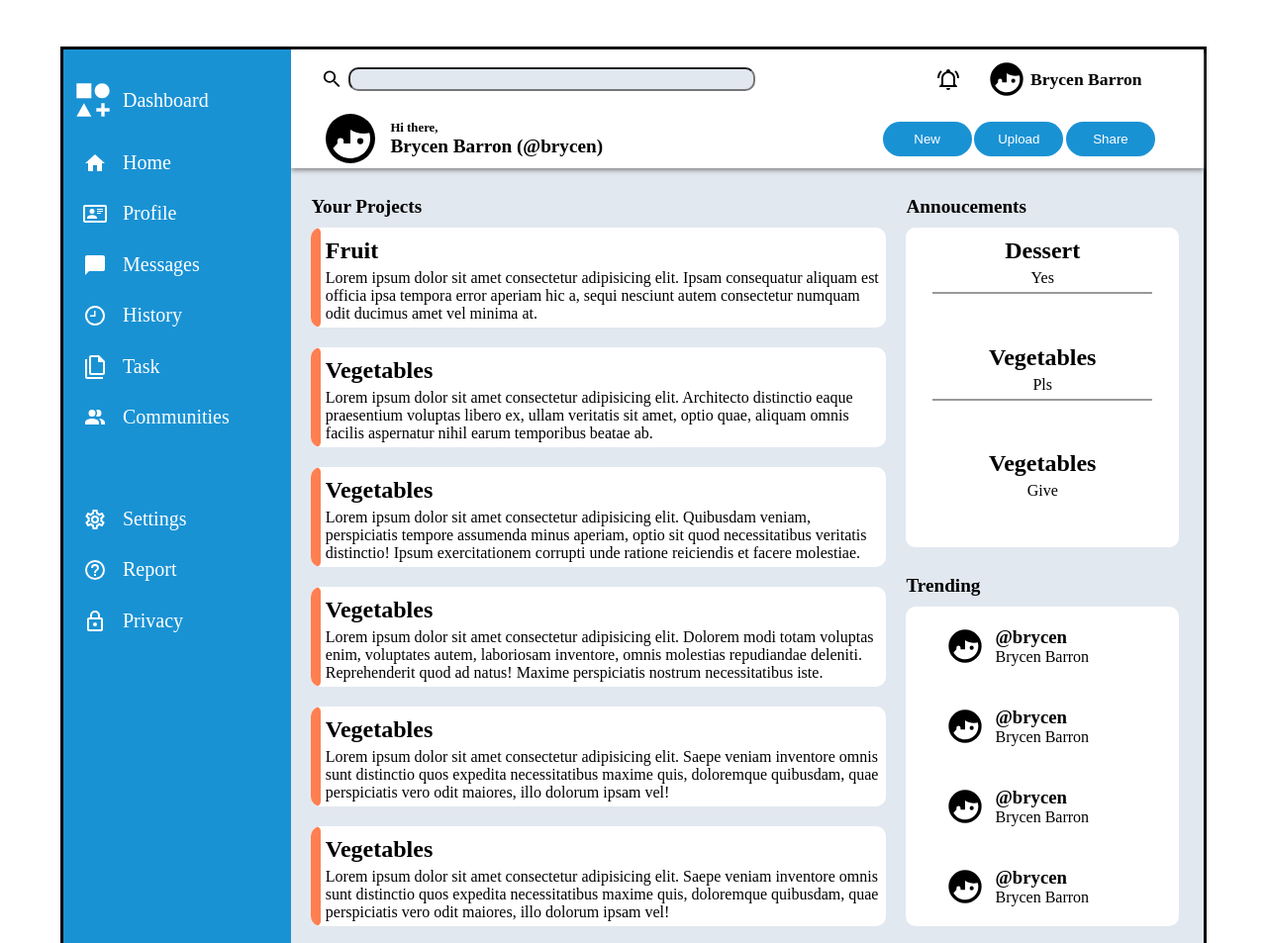
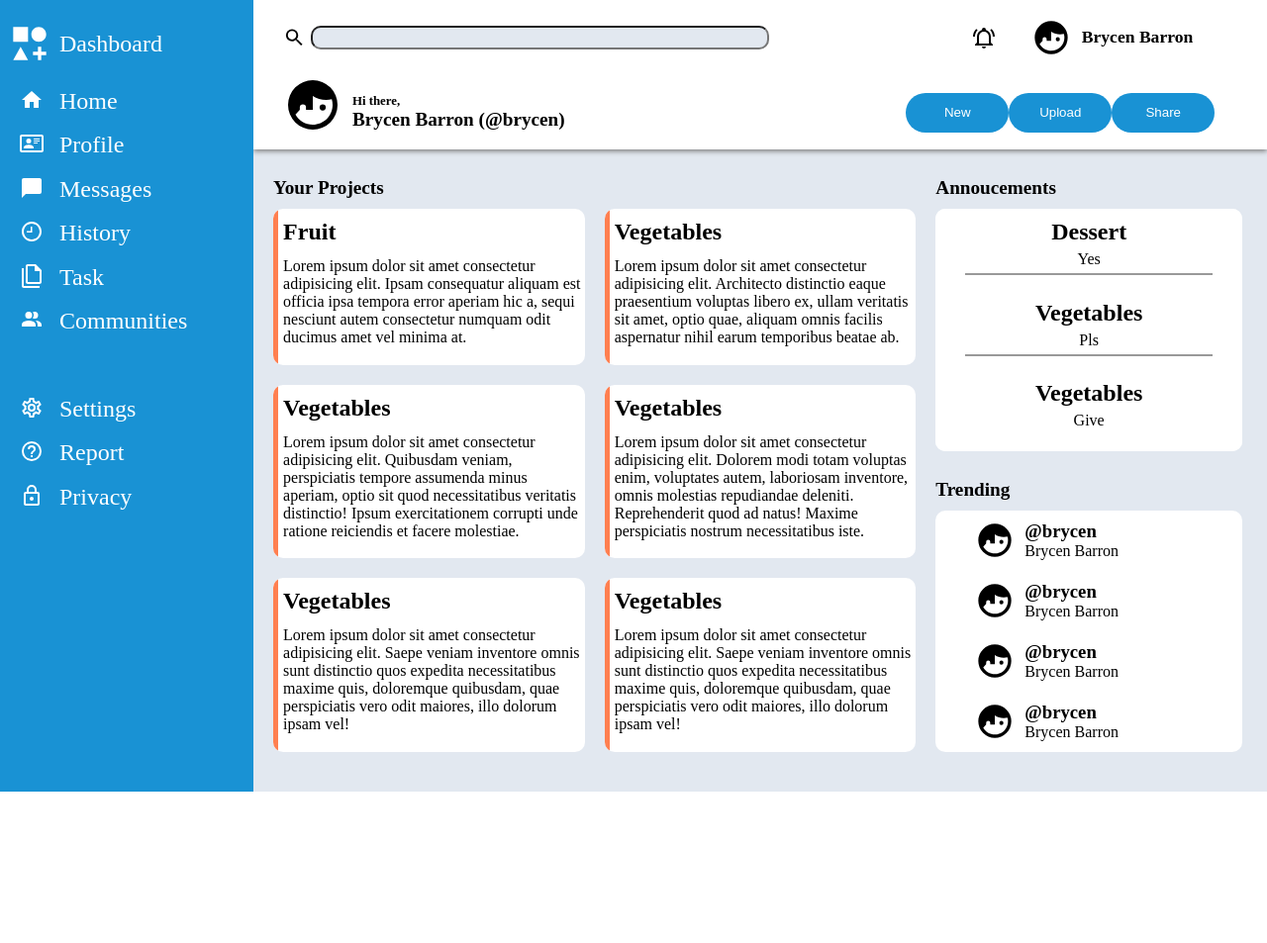
Before and after one commit to brycenbb/AdminDashboard, a plain HTML site: page index.html in a window 1280 px wide. Shown: the top 953 px of the page at 99% size. After the commit the page ends 800 px from the top, so only its background shows below. Drawn offline with Linux system fonts and the light colour scheme.

Commit message:
resizing

```diff
--- a/style.css
+++ b/style.css
@@ -11,9 +11,9 @@ body {
 }
 
 .container {
-    border: solid black 3px;
-    height: 90%;
-    width: 90%;
+    /* border: solid black 3px; */
+    height: 100%;
+    width: 100%;
     display: grid;
     grid-template-columns: 1fr 4fr;
     grid-template-rows: 1.4fr 6fr;
@@ -27,7 +27,7 @@ body {
     grid-row: 1/8;
     display: grid;
     grid-template-rows: 2fr repeat(5,1fr) 1fr 1fr repeat(3,1fr) 6fr;
-    font-size: 1.25rem;
+    font-size: 1.5rem;
     color:white;
     z-index: 3;
 }
@@ -126,7 +126,7 @@ form {
     grid-column-start: 4;
     display:flex;
     align-items: center;
-    justify-content: space-between;
+    justify-content: space-around;
     font-weight: bold;
     font-size: 1.1rem;
 }
@@ -141,8 +141,8 @@ form {
 button {
     text-align: center;
     background-color: #1992d4;
-    width: 5.625rem;
-    height: 2.188rem;
+    width: 6.5rem;
+    height: 2.5rem;
     border-radius: 1.25rem;
     box-shadow: none;
     color:white;
```
Also changed, not shown: index.html (+1 -1 lines).
